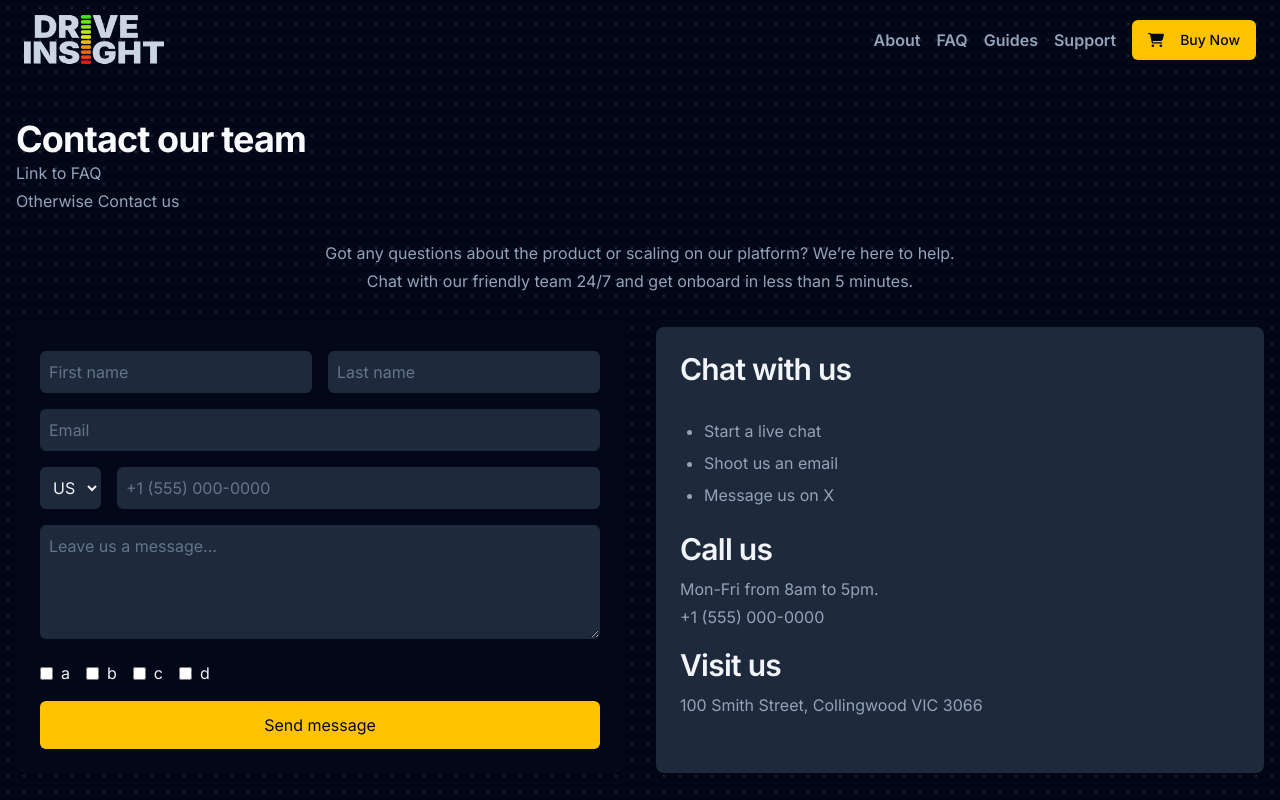
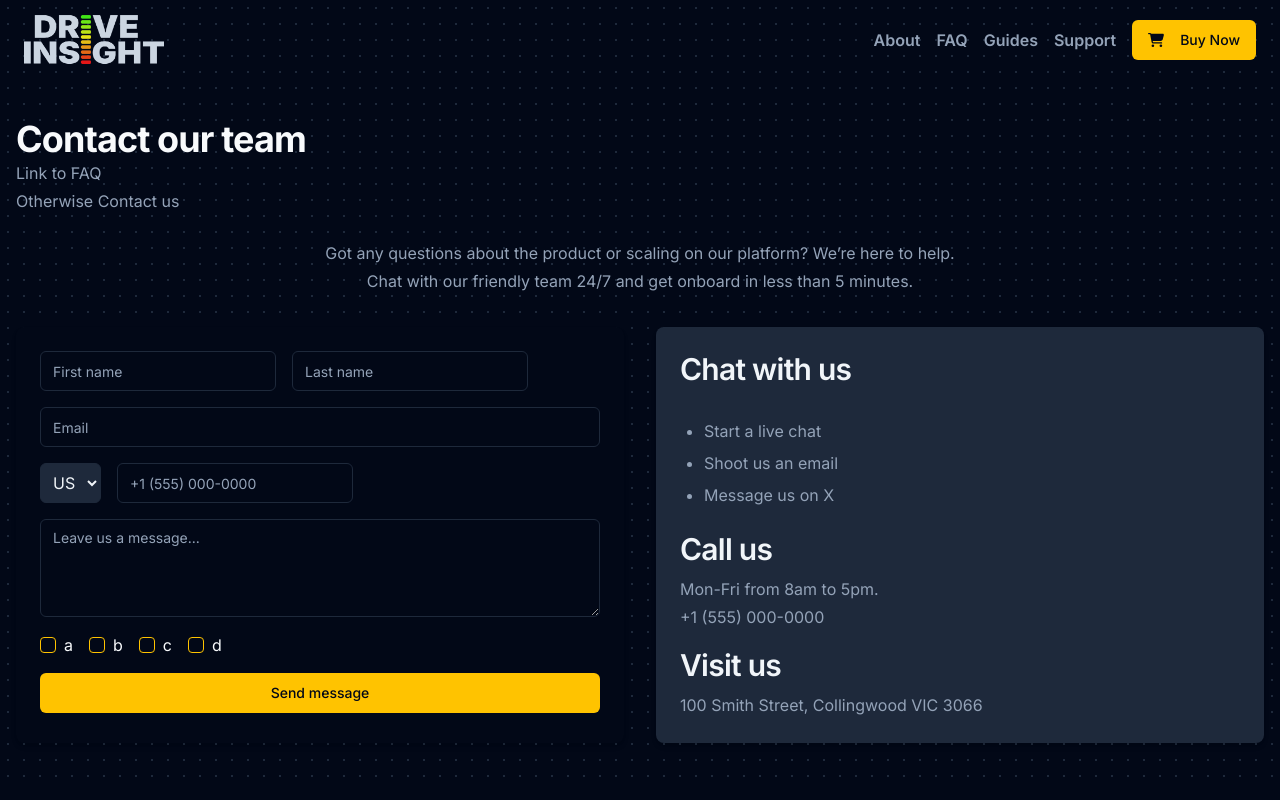
Before and after one commit to seoyeong643/drive-insight-website, a Next.js app: page /support in a window 1280 px wide. Shown: the top 800 px of the page. Built offline with nearby package versions, Linux system fonts and the light colour scheme.

Commit message:
feat: refactor to shadcn form components and add error messages

```diff
--- a/app/support/page.tsx
+++ b/app/support/page.tsx
@@ -1,16 +1,33 @@
-"use client"
+"use client";
 
-import { ContactFormData, contactSchema } from "@/schema/contactSchema";
 import { zodResolver } from "@hookform/resolvers/zod";
 import { useForm } from "react-hook-form";
+// import { Input, Textarea, Button, Checkbox } from "@/components/ui";
+// import { Form, FormControl, FormField, FormItem, FormLabel, FormMessage } from "@/components/ui/form";
+import { Button } from "@/components/ui/button";
+import { Checkbox } from "@/components/ui/checkbox";
+import { Form, FormControl, FormField, FormItem, FormMessage } from "@/components/ui/form";
+import { Input } from "@/components/ui/input";
+import { Textarea } from "@/components/ui/textarea";
+import { ContactFormData, contactSchema } from "@/schema/contactSchema";
 
 export default function Contact() {
     const form = useForm<ContactFormData>({
-        resolver: zodResolver(contactSchema)
-    })
-    function onSubmit(values: ContactFormData) {
-        console.log(values)
-    }
+        resolver: zodResolver(contactSchema),
+        mode: "onBlur",
+        defaultValues: {
+            firstName: "",
+            lastName: "",
+            email: "",
+            countryCode: "US",
+            phoneNumber: "",
+            message: "",
+        },
+    });
+
+    const onSubmit = (values: ContactFormData) => {
+        console.log(values);
+    };
 
     return (
         <div className="container mx-auto p-4">
@@ -28,72 +45,107 @@ export default function Contact() {
             <div className="flex flex-col md:flex-row gap-8">
                 {/* Contact Form */}
                 <div className="flex-1 bg-card p-6 rounded-lg shadow-md text-card-foreground">
-
-                <form className="space-y-4" onSubmit={form.handleSubmit(onSubmit)} >
+                    <Form {...form}>
+                        <form className="space-y-4" onSubmit={form.handleSubmit(onSubmit)}>
                             <div className="flex gap-4">
-                    <input type="text"
-                        placeholder="First name"
-                        {...form.register("firstName")}
-                        className="w-full p-2 border rounded-md bg-input text-slate-100 placeholder-slate-500"
+                                <FormField
+                                    control={form.control}
+                                    name="firstName"
+                                    render={({ field }) => (
+                                        <FormItem>
+                                            <FormControl>
+                                                <Input placeholder="First name" {...field} />
+                                            </FormControl>
+                                            <FormMessage />
+                                        </FormItem>
+                                    )}
                                 />
-                    <input type="text"
-                        placeholder="Last name"
-                        {...form.register("lastName")}
-                        className="w-full p-2 border rounded-md bg-input text-slate-100 placeholder-slate-500"
+                                <FormField
+                                    control={form.control}
+                                    name="lastName"
+                                    render={({ field }) => (
+                                        <FormItem>
+                                            <FormControl>
+                                                <Input placeholder="Last name" {...field} />
+                                            </FormControl>
+                                            <FormMessage />
+                                        </FormItem>
+                                    )}
                                 />
                             </div>
 
-                    <input type="email"
-                    placeholder="Email"
-                    {...form.register("email")}
-                    className="w-full p-2 border rounded-md bg-input text-slate-100 placeholder-slate-500"
+                            <FormField
+                                control={form.control}
+                                name="email"
+                                render={({ field }) => (
+                                    <FormItem>
+                                        <FormControl>
+                                            <Input placeholder="Email" {...field} />
+                                        </FormControl>
+                                        <FormMessage />
+                                    </FormItem>
+                                )}
                             />
 
                             <div className="flex gap-4">
-                    <select className="p-2 border rounded-md bg-input text-slate-100" defaultValue={"US"} {...form.register("countryCode")}>
-                        <option value="US" defaultChecked>US</option>
+                                <FormField
+                                    control={form.control}
+                                    name="countryCode"
+                                    render={({ field }) => (
+                                        <FormItem>
+                                            <FormControl>
+                                                <select className="w-full p-2 border rounded-md bg-input text-slate-100" {...field}>
+                                                    <option value="US">US</option>
                                                     <option value="CA">CA</option>
                                                     <option value="UK">UK</option>
                                                     {/* Add more countries as needed */}
                                                 </select>
-                    <input type="text"
-                        placeholder="+1 (555) 000-0000"
-                        {...form.register("phoneNumber")}
-                        className="w-full p-2 border rounded-md bg-input text-slate-100 placeholder-slate-500"
+                                            </FormControl>
+                                            <FormMessage />
+                                        </FormItem>
+                                    )}
+                                />
+                                <FormField
+                                    control={form.control}
+                                    name="phoneNumber"
+                                    render={({ field }) => (
+                                        <FormItem>
+                                            <FormControl>
+                                                <Input placeholder="+1 (555) 000-0000" {...field} />
+                                            </FormControl>
+                                            <FormMessage />
+                                        </FormItem>
+                                    )}
                                 />
                             </div>
 
-                    <textarea placeholder="Leave us a message..."
-                    {...form.register("message")}
-                    className="w-full p-2 border rounded-md bg-input text-slate-100 placeholder-slate-500"
-                    rows={4}
+                            <FormField
+                                control={form.control}
+                                name="message"
+                                render={({ field }) => (
+                                    <FormItem>
+                                        <FormControl>
+                                            <Textarea placeholder="Leave us a message..." {...field} rows={4} />
+                                        </FormControl>
+                                        <FormMessage />
+                                    </FormItem>
+                                )}
                             />
 
-                    <div className="flex flex-wrap gap-4 text-slate-100">
-                    <label className="flex items-center space-x-2">
-                        <input type="checkbox" className="accent-primary" />
-                        <span>a</span>
+                            <div className="flex flex-wrap gap-4">
+                                {["a", "b", "c", "d"].map((option) => (
+                                    <label key={option} className="flex items-center space-x-2">
+                                        <Checkbox className="accent-primary" />
+                                        <span>{option}</span>
                                     </label>
-                    <label className="flex items-center space-x-2">
-                        <input type="checkbox" className="accent-primary" />
-                        <span>b</span>
-                    </label>
-                    <label className="flex items-center space-x-2">
-                        <input type="checkbox" className="accent-primary" />
-                        <span>c</span>
-                    </label>
-                    <label className="flex items-center space-x-2">
-                        <input type="checkbox" className="accent-primary" />
-                        <span>d</span>
-                    </label>
+                                ))}
                             </div>
 
-                    <button type="submit"
-                    className="w-full p-3 bg-primary text-primary-foreground rounded-md hover:bg-primary/90"
-                    >
+                            <Button type="submit" className="w-full">
                                 Send message
-                    </button>
+                            </Button>
                         </form>
+                    </Form>
                 </div>
 
                 {/* Contact Information */}
--- /dev/null
+++ b/components/ui/checkbox.tsx
@@ -0,0 +1,30 @@
+"use client"
+
+import * as React from "react"
+import * as CheckboxPrimitive from "@radix-ui/react-checkbox"
+import { Check } from "lucide-react"
+
+import { cn } from "@/lib/utils"
+
+const Checkbox = React.forwardRef<
+  React.ElementRef<typeof CheckboxPrimitive.Root>,
+  React.ComponentPropsWithoutRef<typeof CheckboxPrimitive.Root>
+>(({ className, ...props }, ref) => (
+  <CheckboxPrimitive.Root
+    ref={ref}
+    className={cn(
+      "peer h-4 w-4 shrink-0 rounded-sm border border-primary ring-offset-background focus-visible:outline-none focus-visible:ring-2 focus-visible:ring-ring focus-visible:ring-offset-2 disabled:cursor-not-allowed disabled:opacity-50 data-[state=checked]:bg-primary data-[state=checked]:text-primary-foreground",
+      className
+    )}
+    {...props}
+  >
+    <CheckboxPrimitive.Indicator
+      className={cn("flex items-center justify-center text-current")}
+    >
+      <Check className="h-4 w-4" />
+    </CheckboxPrimitive.Indicator>
+  </CheckboxPrimitive.Root>
+))
+Checkbox.displayName = CheckboxPrimitive.Root.displayName
+
+export { Checkbox }
--- /dev/null
+++ b/components/ui/textarea.tsx
@@ -0,0 +1,22 @@
+import * as React from "react"
+
+import { cn } from "@/lib/utils"
+
+const Textarea = React.forwardRef<
+  HTMLTextAreaElement,
+  React.ComponentProps<"textarea">
+>(({ className, ...props }, ref) => {
+  return (
+    <textarea
+      className={cn(
+        "flex min-h-[80px] w-full rounded-md border border-input bg-background px-3 py-2 text-base ring-offset-background placeholder:text-muted-foreground focus-visible:outline-none focus-visible:ring-2 focus-visible:ring-ring focus-visible:ring-offset-2 disabled:cursor-not-allowed disabled:opacity-50 md:text-sm",
+        className
+      )}
+      ref={ref}
+      {...props}
+    />
+  )
+})
+Textarea.displayName = "Textarea"
+
+export { Textarea }
--- a/package.json
+++ b/package.json
@@ -11,6 +11,7 @@
     "dependencies": {
         "@hookform/resolvers": "^3.9.1",
         "@radix-ui/react-accordion": "^1.2.1",
+        "@radix-ui/react-checkbox": "^1.1.2",
         "@radix-ui/react-dropdown-menu": "^2.1.2",
         "@radix-ui/react-label": "^2.1.0",
         "@radix-ui/react-separator": "^1.1.0",
--- a/schema/contactSchema.ts
+++ b/schema/contactSchema.ts
@@ -1,12 +1,12 @@
 import { z } from "zod"
 
 export const contactSchema = z.object({
-  firstName: z.string().min(2).max(50),
-  lastName: z.string().min(2).max(50),
-  email: z.string().email(),
+  firstName: z.string().min(2, { message: "Please enter in your first name" }).max(50, { message: "Please enter in a valid first name" }),
+  lastName: z.string().min(2, { message: "Please enter in your last name" }).max(50),
+  email: z.string().email( {message: "Please enter in a valid email address"}),
   countryCode: z.enum(["US", "CA", "UK"]),
-  phoneNumber: z.string(),
-  message: z.string().min(2).max(500),
+  phoneNumber: z.string().length(10, { message: "Please enter in a valid phone number" }),
+  message: z.string().min(2, { message: "Please enter in a message" }).max(500),
   // category: z.enum(["a", "b", "c", "d"])
 })
 
```
Also changed, not shown: 1 other file (tests, documents, lock files or other folders). Lines whose indentation alone changed are shown as unchanged.
